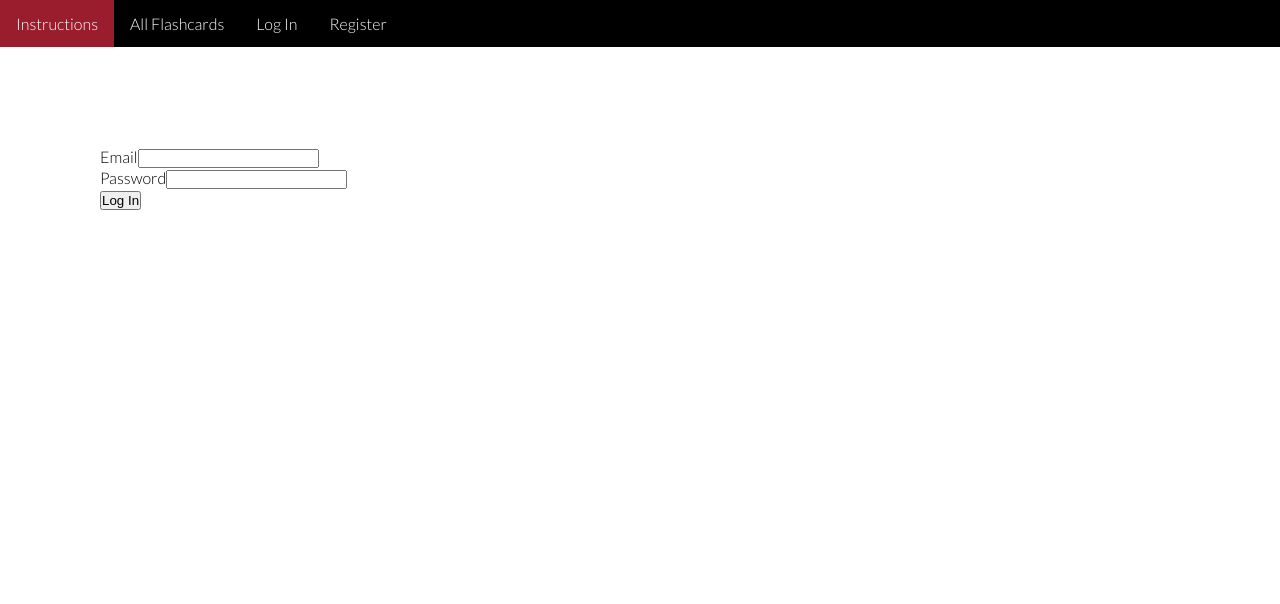
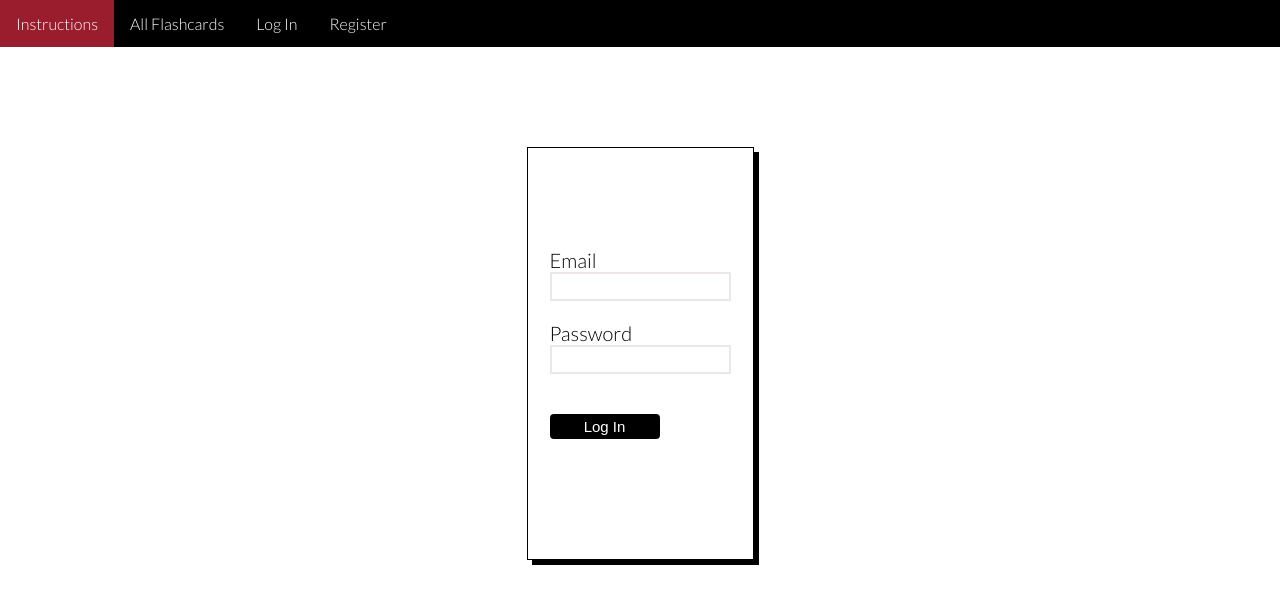
Before and after one commit to Zee22780/cultivate, a Flask app: page /login in a window 1280 px wide. Shown: the top 604 px of the page. Run offline with Flask 2, Linux system fonts and the light colour scheme; parts of the project's set-up code (start-up, migrations or seed data) failed here and were passed over; some libraries are stand-ins or nearby versions.

Commit message:
Style forms

```diff
--- a/myapp/__init__.py
+++ b/myapp/__init__.py
@@ -19,8 +19,8 @@ app.config['SECRET_KEY'] = os.getenv('SECRET_KEY')
 ############################
 
 # set up connection to db
-# app.config['SQLALCHEMY_DATABASE_URI'] = "postgresql://localhost:5432/cultivate"
-app.config['SQLALCHEMY_DATABASE_URI'] = os.getenv('DATABASE_URL').replace("://", "ql://", 1)
+app.config['SQLALCHEMY_DATABASE_URI'] = "postgresql://localhost:5432/cultivate"
+# app.config['SQLALCHEMY_DATABASE_URI'] = os.getenv('DATABASE_URL').replace("://", "ql://", 1)
 app.config['SQLALCHEMY_TRACK_MODIFICATIONS'] = False
 
 db = SQLAlchemy(app)
--- a/myapp/static/css/main.css
+++ b/myapp/static/css/main.css
@@ -43,6 +43,7 @@ li a:hover {
   display: flex;
   justify-content: center;
   color: black;
+  margin-bottom: 20px;
 }
 
 .flashcard_link {
@@ -54,6 +55,7 @@ li a:hover {
 .quote {
   text-align: center;
   margin-top: 50px;
+  margin-bottom: 50px;
   font-size: 20px;
   font-style: italic;
 }
@@ -159,3 +161,35 @@ li a:hover {
   line-height: 25pt;
   margin-left: 30px;
 }
+
+/* Forms */
+.form {
+  display: flex;
+  justify-content: center;
+  border: 1px solid black;
+  width: 25px;
+  margin: auto;
+  padding: 100px;
+  box-shadow: 5px 5px;
+}
+
+label {
+  font-size: 20px;
+}
+
+input {
+  border: 2px solid rgb(237, 230, 230);
+  height: 25px;
+  margin-bottom: 20px;
+}
+
+input#submit {
+  background-color: black;
+  border-radius: 4px;
+  border-style: none;
+  color: white;
+  font-size: 15px;
+  width: 110px;
+  height: 25px;
+  margin-top: 20px;
+}
--- a/myapp/templates/account.html
+++ b/myapp/templates/account.html
@@ -1,13 +1,13 @@
 {% extends "base.html" %}
 {% block content %}
 
-<div class="">
+<div class="heading">
     <div align="center">
         <h1>Welcome to your account details {{current_user.username}}!</h1>
     </div>
 </div>
 
-<div class="account-container">
+<div class="form">
     <form method="POST" action="" enctype="multipart/form-data">
         <div class="form-group">
             {{form.hidden_tag()}}
```
Also changed, not shown: myapp/templates/create_flashcard.html (+8 -4 lines).
